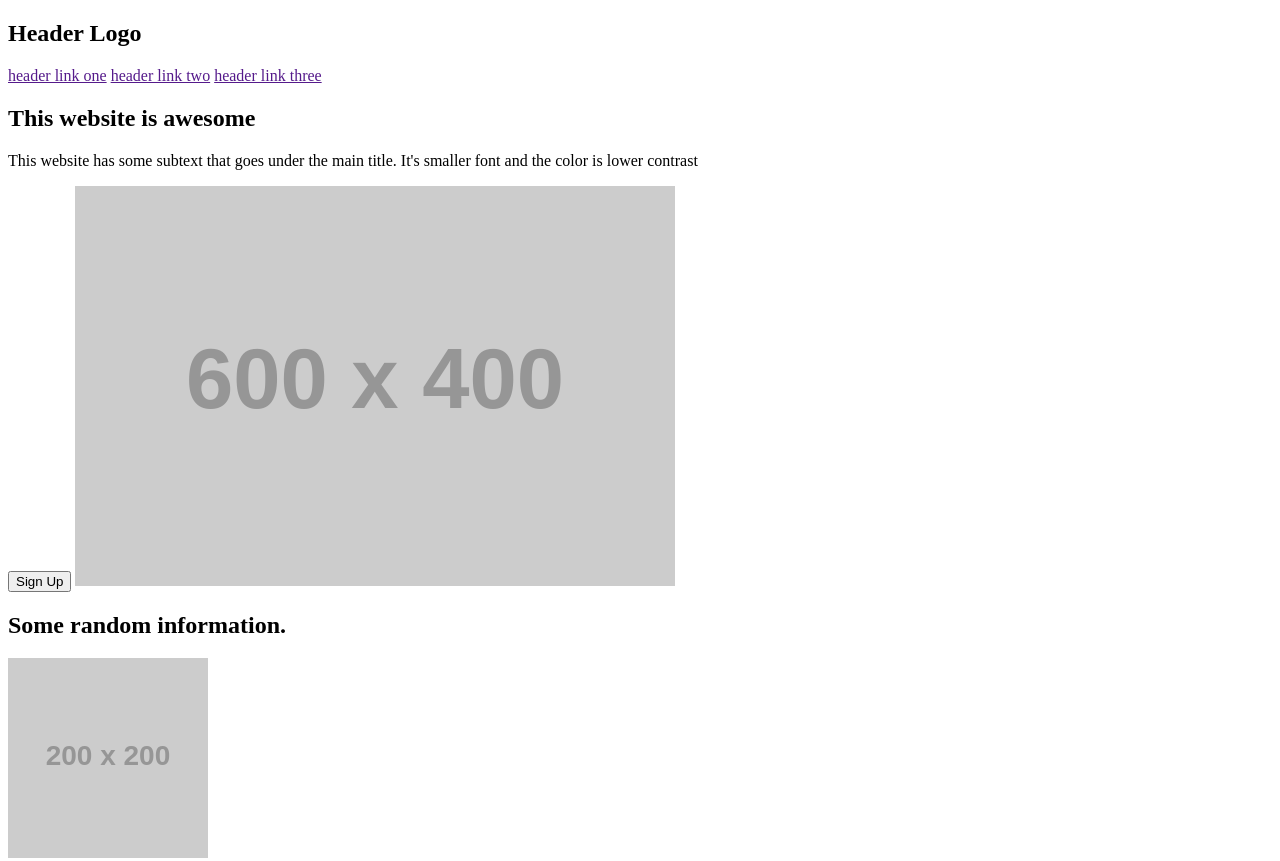
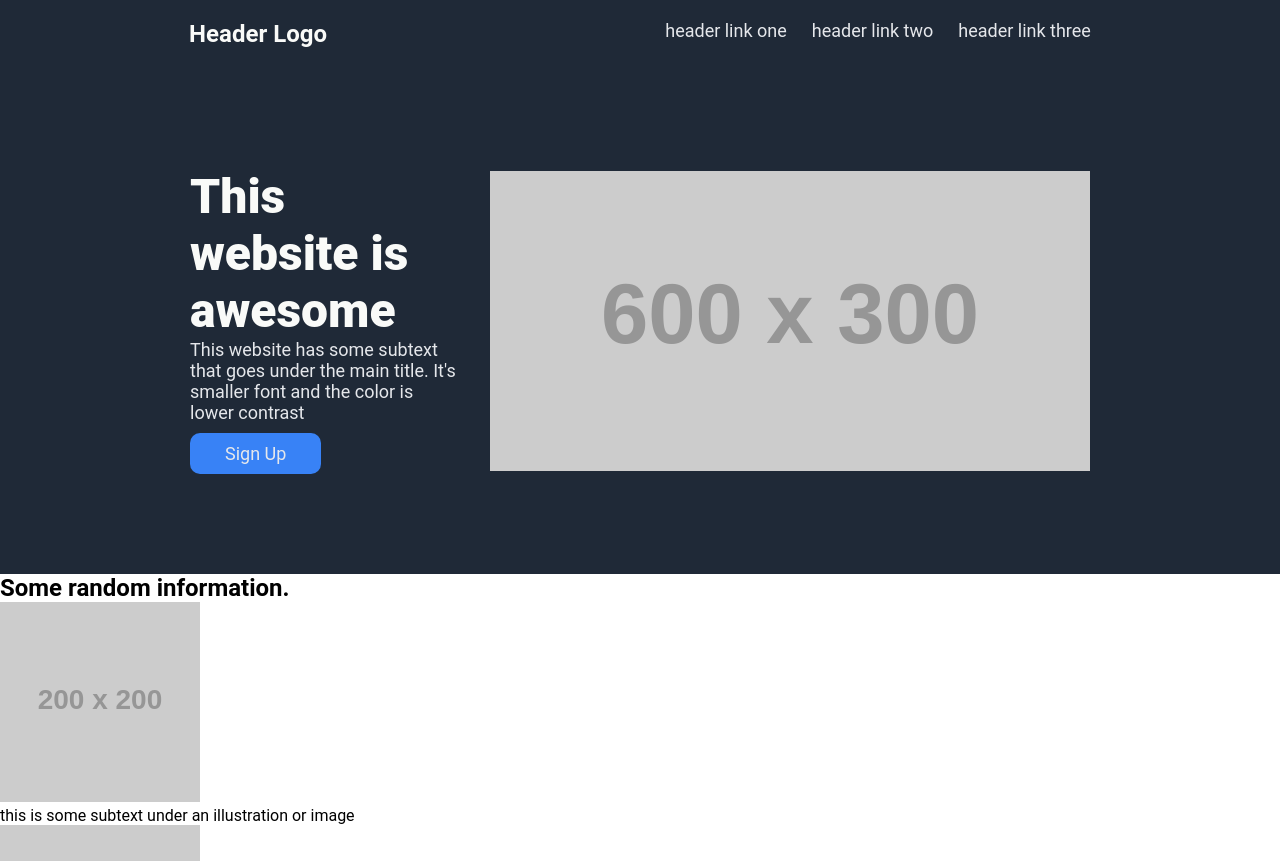
Before and after one commit to jeffrsnblrdoo/landing-page, a plain HTML site: page index.html in a window 1280 px wide. Shown: the top 861 px of the page. Drawn offline with Linux system fonts and the light colour scheme; placeholder pictures from the web are drawn by us.

Commit message:
Add style to header and hero.

```diff
--- a/index.html
+++ b/index.html
@@ -4,10 +4,11 @@
         <meta charset="UTF-8" />
         <meta name="viewport" content="width=device-width, initial-scale=1.0" />
         <title>Landing Page</title>
+        <link rel="stylesheet" href="style.css" />
     </head>
     <body>
         <header>
-            <h2>Header Logo</h2>
+            <h2 id="logo">Header Logo</h2>
             <nav>
                 <a href="">header link one</a>
                 <a href="">header link two</a>
@@ -15,14 +16,16 @@
             </nav>
         </header>
         <main>
-            <section>
+            <section id="hero">
+                <div class="left">
                     <h1>This website is awesome</h1>
                     <p>
                         This website has some subtext that goes under the main
                         title. It's smaller font and the color is lower contrast
                     </p>
                     <button>Sign Up</button>
-                <img src="https://placehold.co/600x400" alt="" />
+                </div>
+                <img src="https://placehold.co/600x300" alt="" />
             </section>
             <section>
                 <h2>Some random information.</h2>
--- /dev/null
+++ b/style.css
@@ -0,0 +1,70 @@
+* {
+    font-family: Roboto, sans-serif;
+    margin: 0;
+    padding: 0;
+}
+
+/* Header */
+
+header {
+    display: flex;
+    justify-content: space-around;
+    padding: 20px;
+}
+
+nav {
+    display: flex;
+    gap: 25px;
+}
+
+#logo {
+    font-size: 24px;
+    color: #f9faf8;
+}
+
+nav a {
+    text-decoration: none;
+}
+
+header,
+#hero,
+footer {
+    background-color: #1f2937;
+}
+
+/* Hero */
+
+nav a,
+.left p {
+    font-size: 18px;
+    color: #e5e7eb;
+}
+
+h1 {
+    font-size: 48px;
+    color: #f9faf8;
+    font-weight: 900;
+}
+
+#hero {
+    display: flex;
+    justify-content: center;
+    align-items: center;
+    padding: 100px;
+    gap: 30px;
+    flex-wrap: wrap;
+}
+
+.left {
+    width: 25%;
+}
+
+button {
+    background-color: #3882f6;
+    color: #e5e7eb;
+    border: none;
+    padding: 10px 35px;
+    font-size: 18px;
+    border-radius: 10px;
+    margin-top: 10px;
+}
```
Lines whose indentation alone changed are shown as unchanged.
